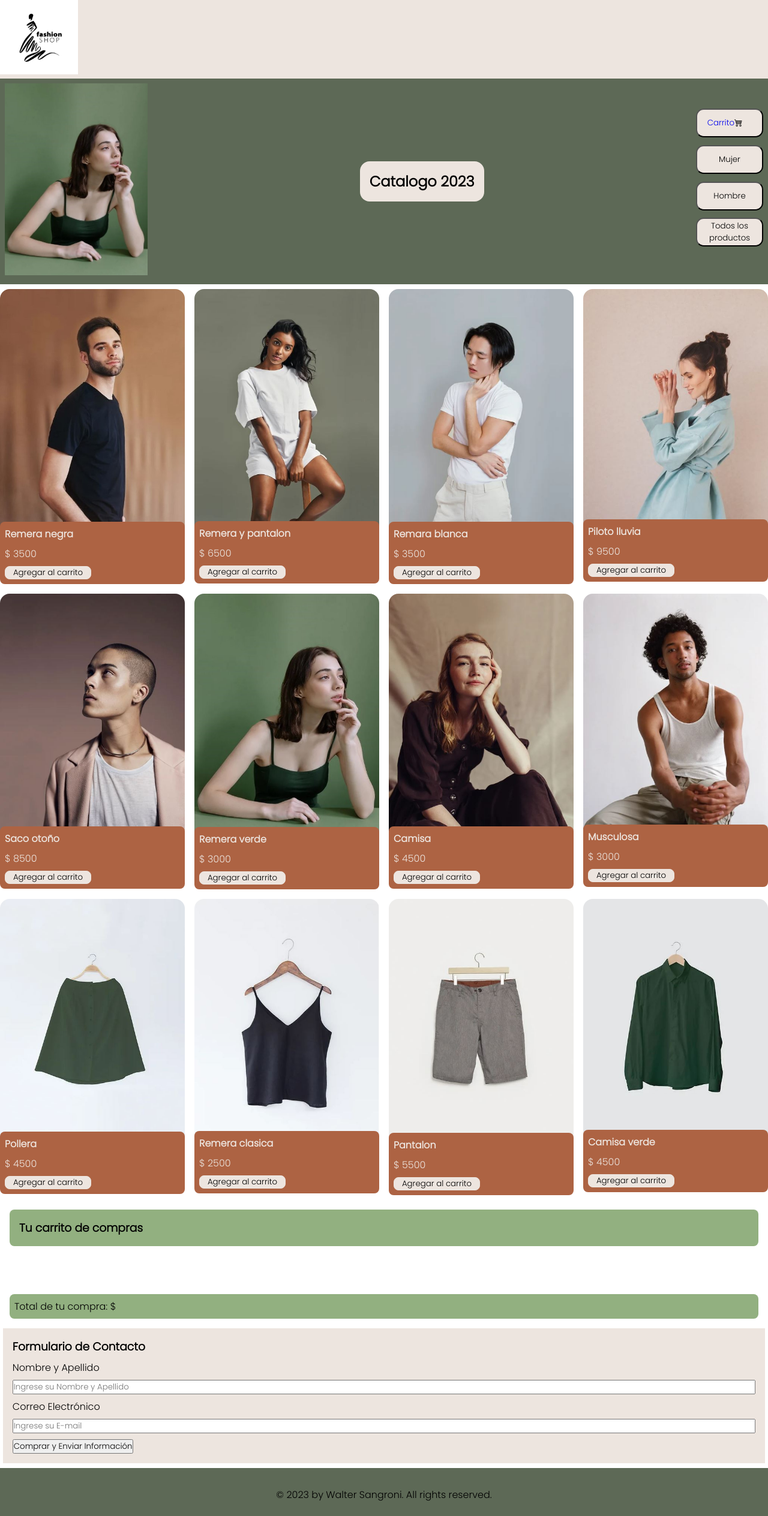
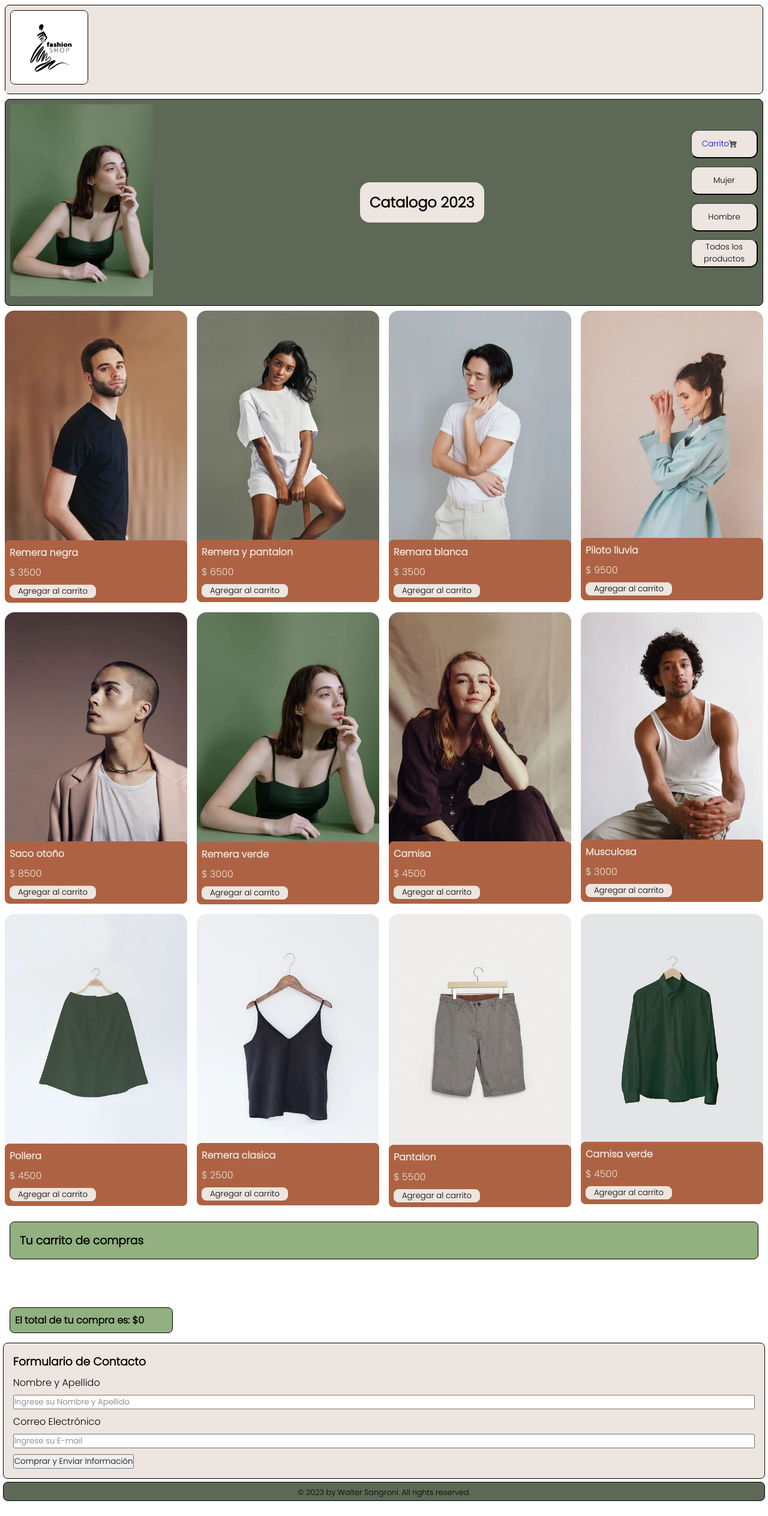
Before and after one commit to waltersangroni/EntregaFinal_JS_Comision39515_WalterSangroni_, a plain HTML site: page index.html in a window 1280 px wide. Shown: the whole page at 60% size. Drawn offline with nearby package versions, Linux system fonts and the light colour scheme.

Commit message:
Agregue que se sume el total de la compra y que se puedan eliminar los productos de a uno

```diff
--- a/index.html
+++ b/index.html
@@ -14,7 +14,7 @@
 <body>
     <header>
         <a class="nav_color" href="./index.html">
-            <img src="./img/logo.jpg" alt="Logo" width="130" height="124">
+            <img class="img_logo_fashion" src="./img/logo.jpg" alt="Logo" width="130" height="124">
         </a>
     </header>
 
--- a/main.js
+++ b/main.js
@@ -82,9 +82,11 @@ formularioContainer.addEventListener("submit", validarFormulario)
 
 function validarFormulario(e){
     e.preventDefault()
-    //borrar estos consolelogs
-    console.log(`Nombre: ${input_Name.value}`)
-    console.log(`Email: ${input_Email.value}`)
+
+    localStorage.setItem("nombreUsuario", `${input_Name.value}`)
+    localStorage.setItem("nombreEmail", `${input_Email.value}`)
+
+
     //subir nombre y mail al localstorage
     //cartelito de felicidades por su compra
     //vaciar carrito
@@ -157,7 +159,9 @@ function agregarAlCarrito(producto) {
         carrito.push(producto);
     }
 
+    actualizarTotalCompra()
     actualizarLocalStorage();
+
 }
 
 function mismoProducto(producto){
@@ -176,10 +180,21 @@ function crearEventListenerDelBoton(tarjeta) {
     const botonesEliminarDelCarrito = document.querySelectorAll(".producto_eliminar");
     const botonNuevo = ultimoElemento(botonesEliminarDelCarrito);
 
+    // boton eliminar del carrito
     botonNuevo.addEventListener('click', () => {
         const producto = obtenerProducto(botonNuevo);
-        eliminarProducto(producto); // saco el producto de la lista carrito
-        eliminarTarjeta(tarjeta); // saco la tarjeta html de la pagina
+
+        if(producto.cantidad==1) {
+            eliminarProducto(producto); // saco el producto de la lista carrito
+            eliminarTarjeta(tarjeta); // saco la tarjeta html de la pagina
+        } else {
+            producto.cantidad--;
+            const textoACambiar = obtenerTexto(producto);
+            textoACambiar.textContent = "Cantidad: " + producto.cantidad;
+        }
+
+        actualizarTotalCompra()
+        actualizarLocalStorage();
     });
 }
 
@@ -194,7 +209,6 @@ function eliminarTarjeta(tarjeta){
 function eliminarProducto(producto){
     const productoAEliminar = carrito.indexOf(producto);
     carrito.splice(productoAEliminar, 1);
-    actualizarLocalStorage();
 }
 
 function obtenerTexto(producto) {
@@ -204,12 +218,6 @@ function obtenerTexto(producto) {
     });
     return textosFiltrados[0];
 }
-
-let total_compra = carrito.reduce((acum, producto)=>{
-    return acum + producto.precio
-}, 0)
-
-console.log(total_compra);
 
 // FILTRO DE CATEGORIAS -------------------------
 
@@ -253,7 +261,20 @@ botones.forEach(boton => {
     });
 });
 
+
+function actualizarTotalCompra(){
+    let total_Compra = carrito.reduce((acum, producto)=>{
+        return acum + (producto.precio * producto.cantidad)
+
+    }, 0)
+    localStorage.setItem("precioTotalCompra", total_Compra);
+    document.querySelector(".totalCompra").textContent = "El total de tu compra es: $" + total_Compra;
+
+}
+
+actualizarTotalCompra()
+
+
+
 // PENDIENTES:
-// 1-CUANDO ELIMINO UN PRODUCTO DEL CARRITO SE TIENE QUE MODIFICAR LA CANTIDAD
-// 2-FUNCION SUMAR EL PRECIO TOTAL DE LOS PRODUCTOS AGREGADOS AL CARRITO
 // 3-AL COMPRAR Y ENVIAR FORMULARIO, SE TIENE QUE VACIAR EL CARRITO Y APARECER UN MENSAJE DE COMPRA FINALIZADA
--- a/style.css
+++ b/style.css
@@ -24,6 +24,9 @@ a {
 
 header {
     background-color: var(--color-fondo);
+    margin: .5rem;
+    border-radius: .5rem;
+    border: 1px solid black;
 }
 
 .nav_color {
@@ -37,12 +40,21 @@ header {
     align-items: center;
     background-color: var(--color-main);
     padding: .5rem;
-    margin-bottom: .5rem;
+    margin: .5rem;
+    border-radius: .5rem;
+    border: 1px solid black;
 
+}
+
+.img_logo_fashion {
+    margin: .5rem;
+    border-radius: .5rem;
+    border: 1px solid black;
 }
 
 .imagen_logo {
     height: 20rem;
+
 }
 
 .titulo_catalogo {
@@ -55,6 +67,7 @@ header {
 .menu_categorias {
     display: flex;
     flex-direction: column;
+
 }
 
 .boton_categorias {
@@ -89,6 +102,9 @@ header {
     display: grid;
     grid-template-columns: repeat(4, 1fr);
     gap: 1rem;
+    margin: .5rem;
+    border-radius: .5rem;
+
 }
 
 .producto_imagen {
@@ -159,6 +175,7 @@ header {
     padding: 1rem;
     margin: 1.5rem 1rem 4rem 1rem;
     border-radius: .5rem;
+    border: 1px solid black;
 
 }
 
@@ -170,15 +187,20 @@ header {
     gap: 3rem;
     margin: 1rem;
 
-
 }
 
 .totalCompra {
     background-color: rgb(146, 176, 128);
+    font-weight: bold;
     padding: .5rem;
     margin: 1rem;
     border-radius: .5rem;
+    cursor: pointer;
+    border: 1px solid black;
+    width: 17rem;
+
 }
+
 
 /* Formulario */
 
@@ -189,21 +211,24 @@ header {
     gap: .5rem;
     padding: 1rem;
     margin: .3rem;
+    border: 1px solid black;
+    border-radius: .5rem;
 
 }
-
-
 
 /* footer */
 
 .copy_container {
     background-color: var(--color-main);
-    height: 5rem;
-    margin-top: .5rem;
+    height: 2rem;
+    margin: .3rem;
+    border: 1px solid black;
+    border-radius: .5rem;
 
 }
 
 .copy_container p {
-    padding-top: 2rem;
+    padding-top: .5rem;
     text-align: center;
+    font-size: .8rem;
 }
```
